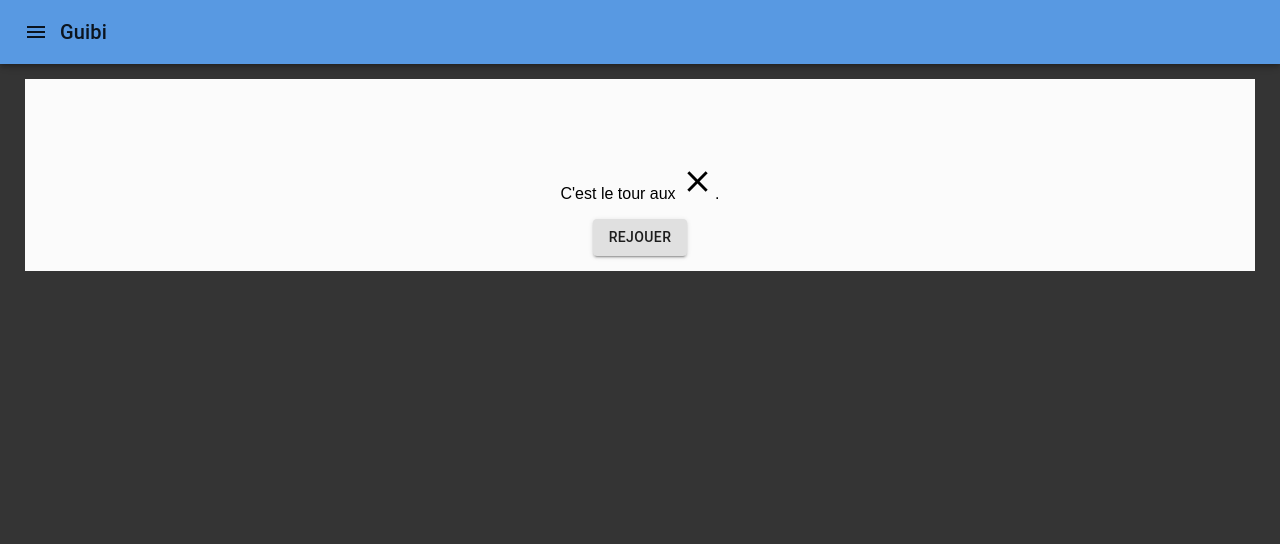
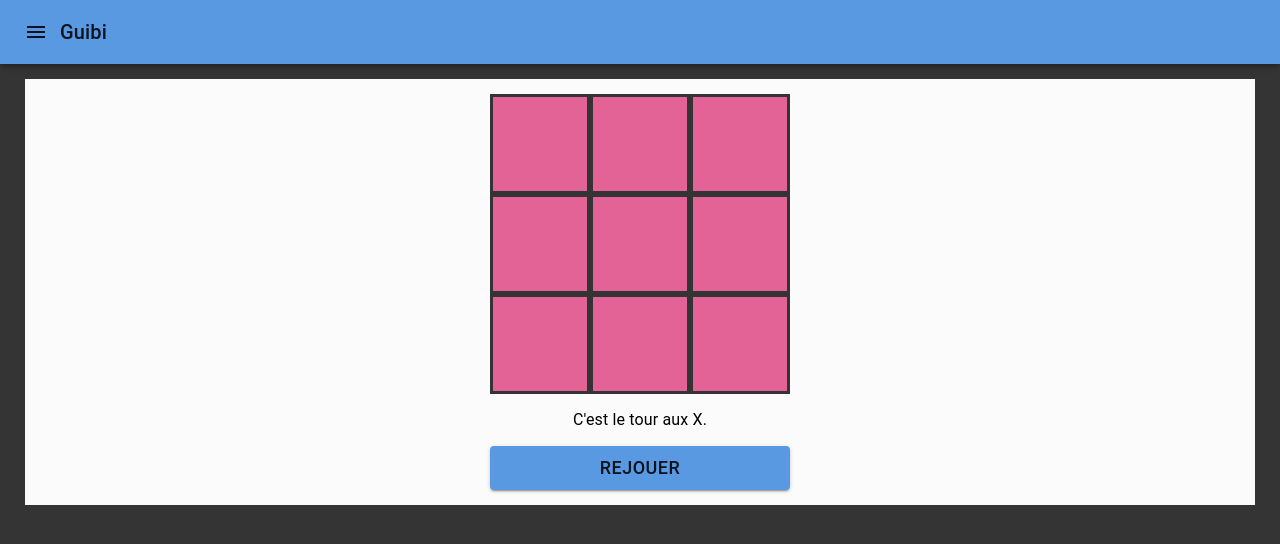
Before and after one commit to Guibi1/achive_2022_guibi.ca, a React (Create React App) app: page /tictactoe in a window 1280 px wide. Shown: the top 544 px of the page. Built offline with nearby package versions, Linux system fonts and the light colour scheme.

Commit message:
Updated TicTacToe visibility

```diff
--- a/src/components/Jeux/TicTacToe.js
+++ b/src/components/Jeux/TicTacToe.js
@@ -5,6 +5,7 @@ import Grid from '@material-ui/core/Grid'
 import Button from '@material-ui/core/Button'
 import OIcon from '@material-ui/icons/RadioButtonUnchecked'
 import XIcon from '@material-ui/icons/Close'
+import Typography from '@material-ui/core/Typography'
 
 
 const X = <XIcon fontSize="large"/>
@@ -106,14 +107,14 @@ class TicTacToe extends Component
                     {this.state.plateau.map((row, rowIndex) =>
                     <Grid key={rowIndex}>
                         {row.map((element, index) =>
-                        <Button className={this.state.plateauGagnant[rowIndex][index] ? "tuileTicTacToeGagnant" : "tuileTicTacToe"} onClick={() => this.jouer(rowIndex, index)}>
+                        <Button disabled={element !== vide || this.state.gagnant !== ""} className={this.state.plateauGagnant[rowIndex][index] ? "tuileTicTacToe Gagnant" : "tuileTicTacToe"} onClick={() => this.jouer(rowIndex, index)} key={index}>
                             {element}
                         </Button>)}
                     </Grid>)}
                 </Grid>
 
-                {this.state.gagnant === "" ? <p>C'est le tour aux {this.state.joueurActuel}.</p> : ( this.state.gagnant === vide ? <p>Partie nulle !</p> : <p>Les {this.state.gagnant} ont gagné !</p>)}
-                <Button variant="contained" className="buttonJouer" onClick={this.nouvellePartie}><span>{this.state.gagnant !== "" ? "Recommencer" : "Rejouer"}</span></Button>
+                <Typography variant="body1" style={{margin: "14px"}}>{this.state.gagnant === "" ? (this.state.joueurActuel === X ? "C'est le tour aux X." : "C'est le tour aux O.") : (this.state.gagnant === vide ? "Partie nulle !" : (this.state.gagnant === X ? "Les X ont gagné !" : "Les O ont gagné !"))}</Typography>
+                <Button color="primary" variant="contained" className="buttonJouerTicTacToe" onClick={this.nouvellePartie}>{this.state.gagnant !== "" ? "Recommencer" : "Rejouer"}</Button>
             </Container>
         )
     }
--- a/src/style.css
+++ b/src/style.css
@@ -12,6 +12,7 @@ body {
   background-color: var(--gris);
   margin: 10px;
   font-family: Arial;
+  font-size: 16px;
 }
 
 .MuiContainer-root {
@@ -23,3 +24,21 @@ body {
 .MuiToolbar-root {
   background-color: var(--bleu);
 }
+
+.MuiButton-root.tuileTicTacToe {
+  background-color: var(--rose);
+  height: 100px;
+  width: 100px;
+  border-radius: 0px;
+  border: 3px solid var(--gris);
+  padding: 10px;
+}
+
+.MuiButton-root.tuileTicTacToe.Gagnant {
+  background-color: var(--bleu);
+}
+
+.MuiButton-root.buttonJouerTicTacToe {
+  font-size: 18px;
+  width: 300px;
+}
```
